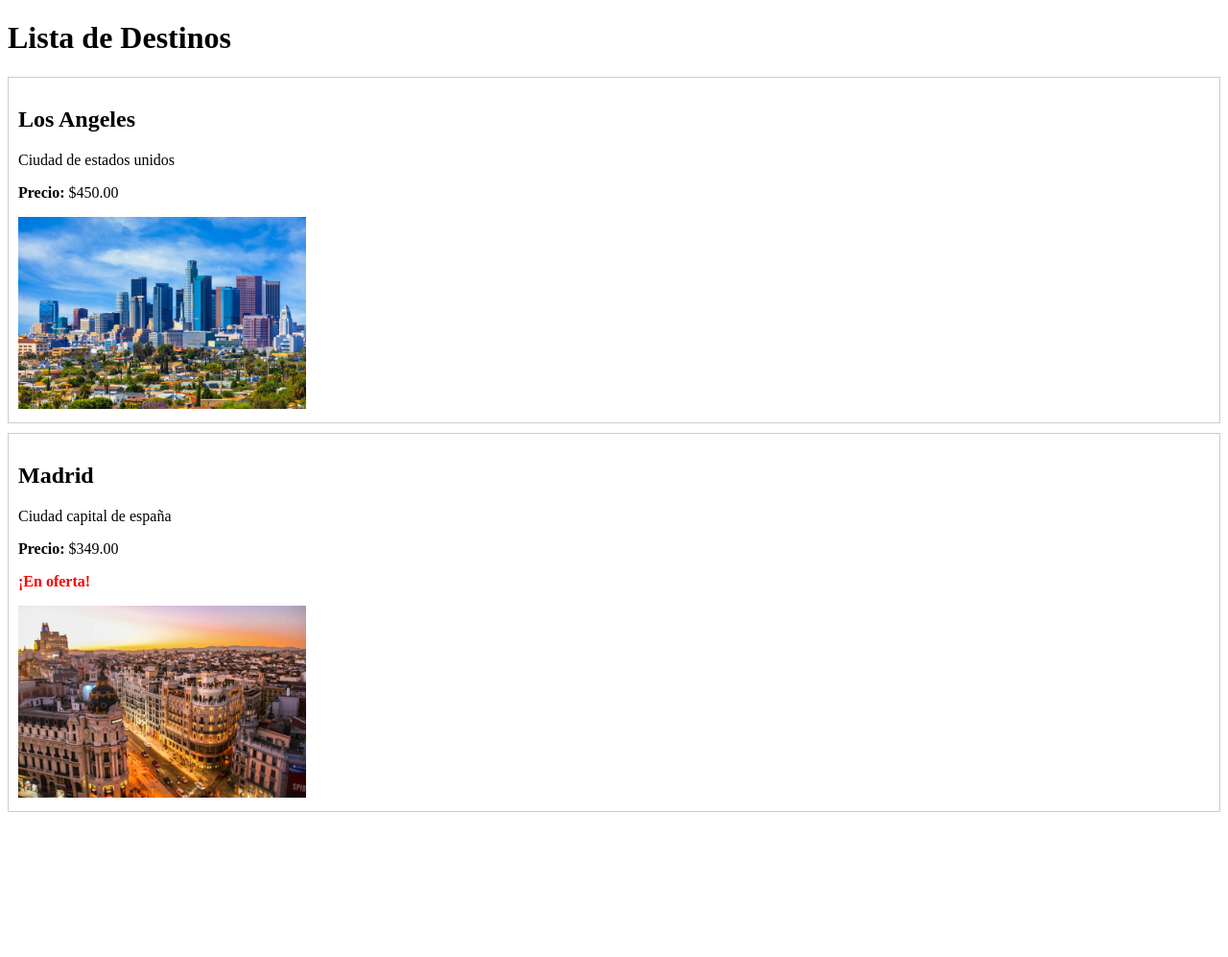
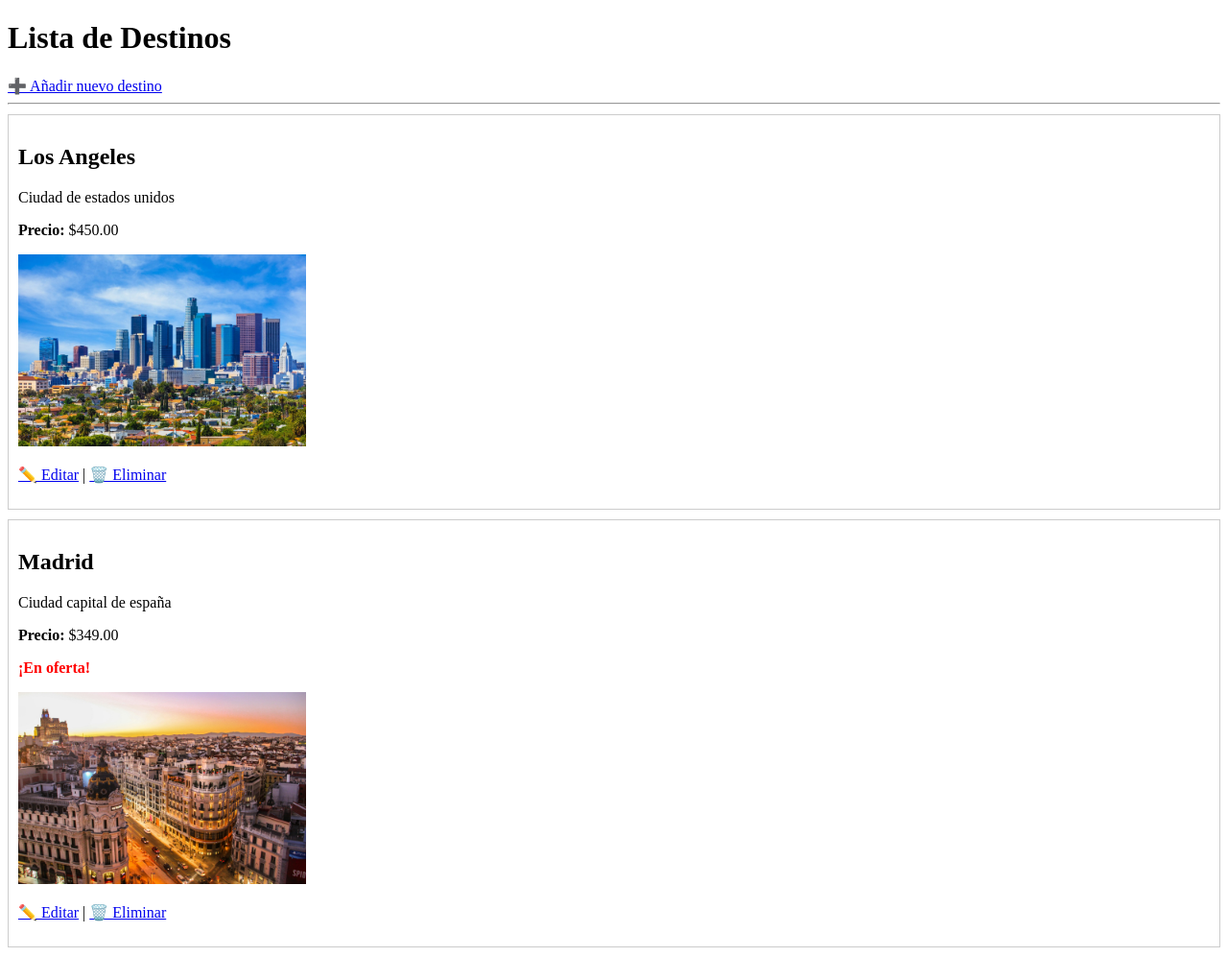
Before and after one commit to Andhyb/Programaci-n-Web-2-Teor-a-B, a Django app: page /destinos/ in a window 1280 px wide. Shown: the whole page at 96% size. Before the commit the page ends 846 px from the top, so only its background shows below. Run offline with Django 5.2, Linux system fonts and the light colour scheme; data comes from the database, SQL or seed files in the repository; both versions use the stored data as it was after the commit.

Commit message:
Agregamos las pruebas que hicimos como agregar 2 ciudades, madrid y los angeles, y probar eliminar

```diff
--- a/Laboratorio6/destinos/templates/destinos/lista_destinos.html
+++ b/Laboratorio6/destinos/templates/destinos/lista_destinos.html
@@ -1,10 +1,14 @@
 <!DOCTYPE html>
-<html>
+<html lang="es">
 <head>
+    <meta charset="UTF-8">
     <title>Destinos Turísticos</title>
 </head>
 <body>
     <h1>Lista de Destinos</h1>
+
+    <a href="{% url 'agregar_destino' %}">➕ Añadir nuevo destino</a>
+    <hr>
 
     {% for destino in destinos %}
         <div style="border: 1px solid #ccc; padding: 10px; margin: 10px 0;">
@@ -17,8 +21,13 @@
             {% endif %}
 
             {% if destino.imagenCiudad %}
-                <img src="{{ destino.imagenCiudad.url }}" width="300">
+                <img src="{{ destino.imagenCiudad.url }}" width="300" alt="Imagen de {{ destino.nombreCiudad }}">
             {% endif %}
+
+            <p>
+                <a href="{% url 'editar_destino' destino.id %}">✏️ Editar</a> |
+                <a href="{% url 'eliminar_destino' destino.id %}">🗑️ Eliminar</a>
+            </p>
         </div>
     {% empty %}
         <p>No hay destinos registrados aún.</p>
```
Also changed, not shown: Laboratorio6/db.sqlite3, Laboratorio6/destinos/templates/destinos/eliminar_destino.html (renamed from Laboratorio6/destinos/templates/destinos/eliminar_.destino.html), Laboratorio6/media/imagenes_destinos/los_angeles.jpg (added), Laboratorio6/media/imagenes_destinos/madrid.jpg (added).
